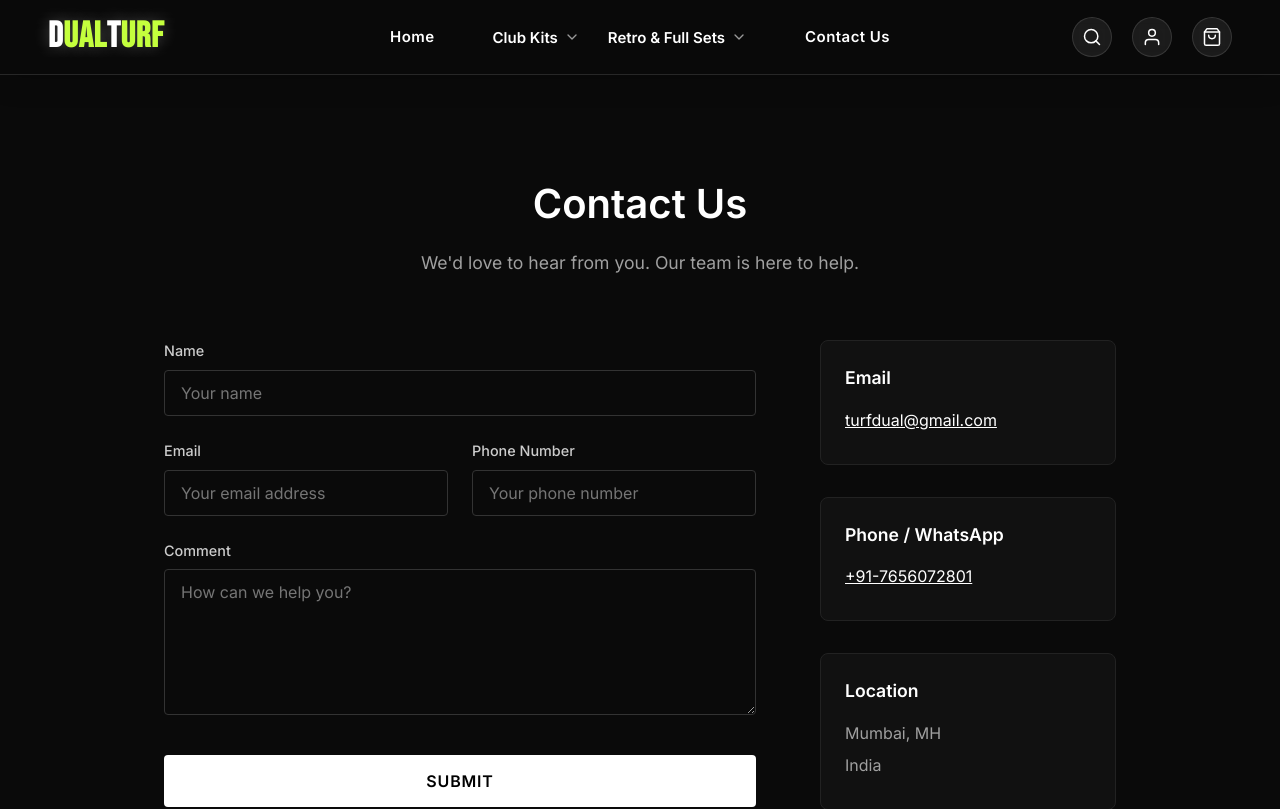
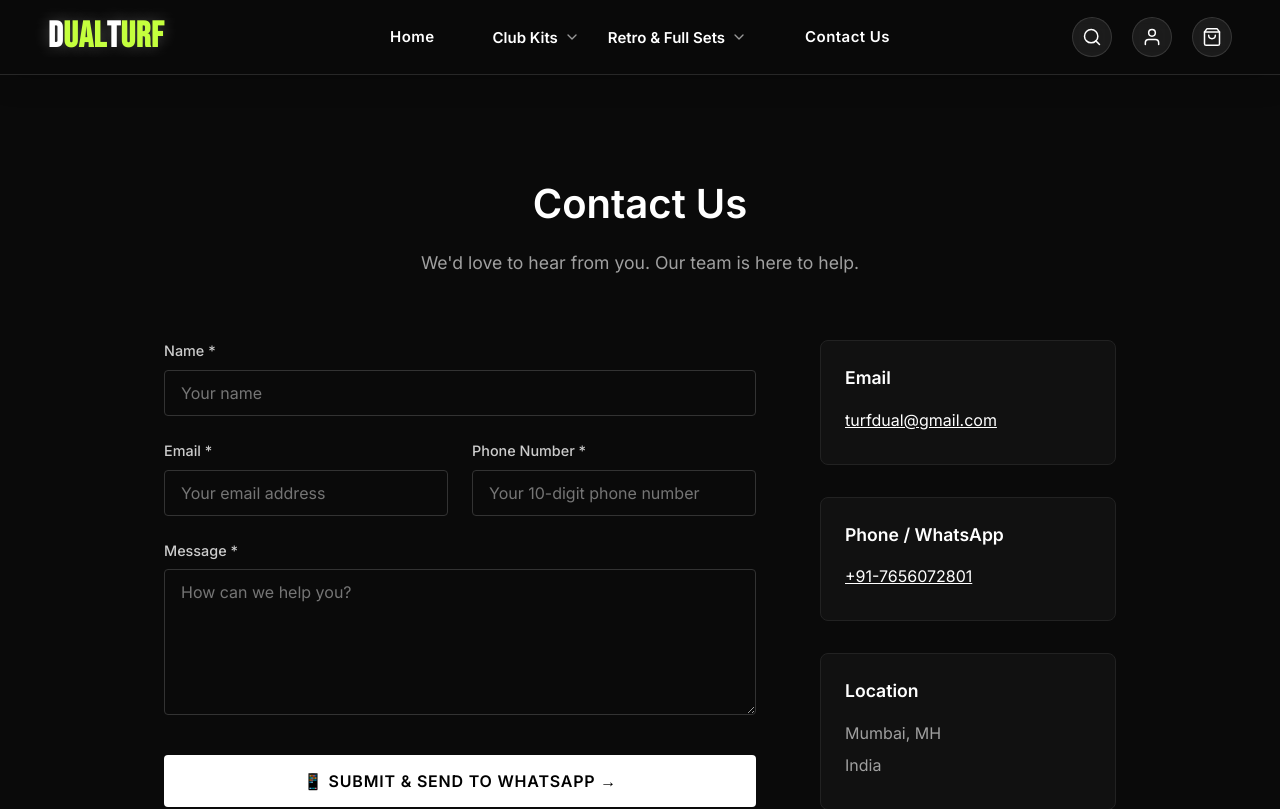
Before and after one commit to ChandraPrakashMishra001/DualTurf, a Next.js app: page /contact in a window 1280 px wide. Shown: the top 809 px of the page. Built offline with nearby package versions, Linux system fonts and the light colour scheme.

Commit message:
feat: connect Contact Us form directly to WhatsApp +91-7656072801

```diff
--- a/src/app/contact/page.js
+++ b/src/app/contact/page.js
@@ -1,11 +1,36 @@
+'use client';
+
+import React, { useState } from 'react';
 import styles from './page.module.css';
 
-export const metadata = {
-  title: 'Contact Us | DualTurf',
-  description: 'Get in touch with the DualTurf team.',
-};
+export default function ContactPage() {
+  const [formData, setFormData] = useState({
+    name: '',
+    email: '',
+    phone: '',
+    message: '',
+  });
 
-export default function ContactPage() {
+  const handleChange = (e) => {
+    setFormData({ ...formData, [e.target.id]: e.target.value });
+  };
+
+  const handleSubmit = (e) => {
+    e.preventDefault();
+
+    const text = `💬 *NEW CONTACT INQUIRY - DUALTURF*
+
+👤 *Name:* ${formData.name}
+✉️ *Email:* ${formData.email}
+📞 *Phone:* ${formData.phone}
+
+📝 *Message:*
+${formData.message}`;
+
+    const waUrl = `https://wa.me/917656072801?text=${encodeURIComponent(text)}`;
+    window.open(waUrl, '_blank');
+  };
+
   return (
     <div className={styles.container}>
       <div className={styles.header}>
@@ -15,29 +40,59 @@ export default function ContactPage() {
 
       <div className={styles.layout}>
         <div className={styles.formSection}>
-          <form className={styles.form}>
+          <form className={styles.form} onSubmit={handleSubmit}>
             <div className={styles.formGroup}>
-              <label htmlFor="name">Name</label>
-              <input type="text" id="name" placeholder="Your name" />
+              <label htmlFor="name">Name *</label>
+              <input
+                type="text"
+                id="name"
+                required
+                placeholder="Your name"
+                value={formData.name}
+                onChange={handleChange}
+              />
             </div>
 
             <div className={styles.formRow}>
               <div className={styles.formGroup}>
-                <label htmlFor="email">Email</label>
-                <input type="email" id="email" placeholder="Your email address" />
+                <label htmlFor="email">Email *</label>
+                <input
+                  type="email"
+                  id="email"
+                  required
+                  placeholder="Your email address"
+                  value={formData.email}
+                  onChange={handleChange}
+                />
               </div>
               <div className={styles.formGroup}>
-                <label htmlFor="phone">Phone Number</label>
-                <input type="tel" id="phone" placeholder="Your phone number" />
+                <label htmlFor="phone">Phone Number *</label>
+                <input
+                  type="tel"
+                  id="phone"
+                  required
+                  placeholder="Your 10-digit phone number"
+                  value={formData.phone}
+                  onChange={handleChange}
+                />
               </div>
             </div>
 
             <div className={styles.formGroup}>
-              <label htmlFor="message">Comment</label>
-              <textarea id="message" rows="6" placeholder="How can we help you?"></textarea>
+              <label htmlFor="message">Message *</label>
+              <textarea
+                id="message"
+                rows="6"
+                required
+                placeholder="How can we help you?"
+                value={formData.message}
+                onChange={handleChange}
+              ></textarea>
             </div>
 
-            <button type="button" className={styles.submitBtn}>Submit</button>
+            <button type="submit" className={styles.submitBtn} style={{ display: 'flex', alignItems: 'center', justifyContent: 'center', gap: '0.5rem' }}>
+              📱 SUBMIT & SEND TO WHATSAPP →
+            </button>
           </form>
         </div>
 
```
